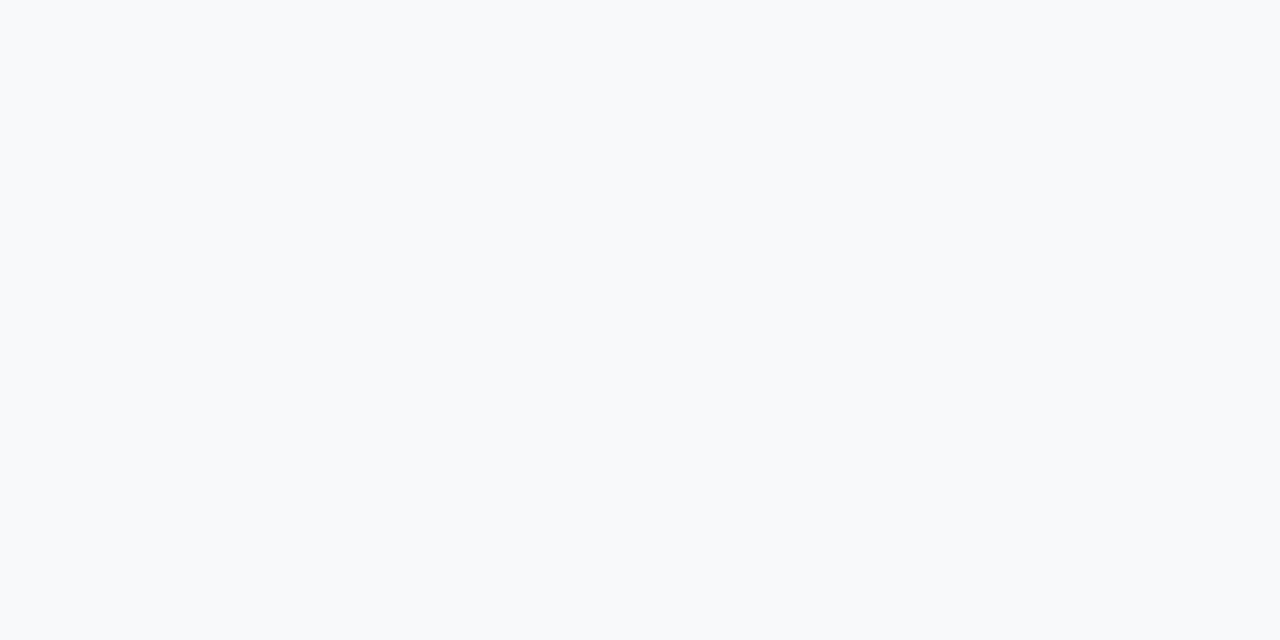
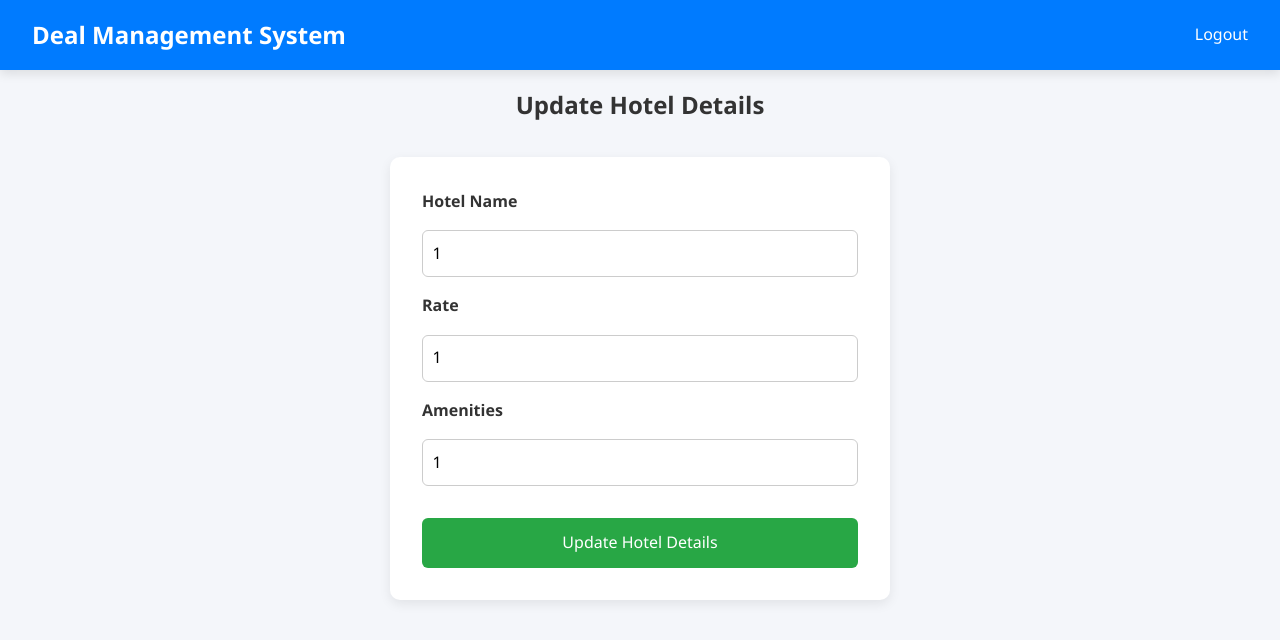
Before and after one commit to SriyanAnuruddha/Deal-Management-System-Frontend-Angular, an Angular app: page /update-hotels/1/1/1/1 in a window 1280 px wide. Before the commit this address led to /. Shown: the top 640 px of the page. Built offline with nearby package versions, Linux system fonts and the light colour scheme.

Commit message:
update hotel endpoint is created

```diff
--- a/src/app/app.routes.ts
+++ b/src/app/app.routes.ts
@@ -6,6 +6,7 @@ import { SignupPage } from './pages/signup-page/signup-page';
 import { ManageHotelsPage } from './pages/manage-hotels-page/manage-hotels-page';
 import { ManageDealsPage } from './pages/manage-deals-page/manage-deals-page';
 import { AddHotelPage } from './pages/add-hotel-page/add-hotel-page';
+import { UpdateHotelPage } from './pages/update-hotel-page/update-hotel-page';
 
 export const routes: Routes = [
   {
@@ -36,4 +37,8 @@ export const routes: Routes = [
     path: 'add-hotels',
     component: AddHotelPage,
   },
+  {
+    path: 'update-hotels/:id/:name/:rate/:amenities',
+    component: UpdateHotelPage,
+  },
 ];
--- a/src/app/components/admin-hotel/admin-hotel.html
+++ b/src/app/components/admin-hotel/admin-hotel.html
@@ -6,7 +6,18 @@
   </div>
 
   <div class="hotel-actions">
-    <button class="update-btn">Update Details</button>
+    <button
+      class="update-btn"
+      [routerLink]="[
+        '/update-hotels',
+        hotel.id,
+        hotel.name,
+        hotel.rate,
+        hotel.amenities
+      ]"
+    >
+      Update Details
+    </button>
     <button class="delete-btn" (click)="deleteHotel()">Delete Hotel</button>
   </div>
 </div>
--- a/src/app/components/admin-hotel/admin-hotel.ts
+++ b/src/app/components/admin-hotel/admin-hotel.ts
@@ -6,6 +6,7 @@ import {
 } from '@angular/common/http';
 import { Observable, of } from 'rxjs';
 import { catchError } from 'rxjs/operators';
+import { RouterLink } from '@angular/router';
 
 interface Hotel {
   id: string;
@@ -23,7 +24,7 @@ interface AuthUser {
 
 @Component({
   selector: 'app-admin-hotel',
-  imports: [],
+  imports: [RouterLink],
   templateUrl: './admin-hotel.html',
   styleUrl: './admin-hotel.scss',
 })
--- a/src/app/pages/manage-hotels-page/manage-hotels-page.html
+++ b/src/app/pages/manage-hotels-page/manage-hotels-page.html
@@ -23,9 +23,5 @@
         <p>No hotels found.</p>
       </div>
     </ng-template>
-
-    <button class="secondary-add-btn" routerLink="/add-hotel">
-      Add New Hotel
-    </button>
   </div>
 </div>
--- /dev/null
+++ b/src/app/pages/update-hotel-page/update-hotel-page.html
@@ -0,0 +1,39 @@
+<app-navbar />
+<h2>Update Hotel Details</h2>
+
+<form (ngSubmit)="updateHotel()" #hotelForm="ngForm">
+  <div *ngIf="apiErrors" class="api-errors">
+    <p *ngIf="apiErrors.Name">{{ apiErrors.Name[0] }}</p>
+    <p *ngIf="apiErrors.Rate">{{ apiErrors.Rate[0] }}</p>
+    <p *ngIf="apiErrors.Amenities">{{ apiErrors.Amenities[0] }}</p>
+    <p *ngIf="apiErrors.general">{{ apiErrors.general }}</p>
+  </div>
+
+  <label for="hotelName">Hotel Name</label>
+  <input
+    type="text"
+    id="hotelName"
+    [(ngModel)]="hotelData.name"
+    name="name"
+    required
+  />
+
+  <label for="rate">Rate</label>
+  <input
+    type="number"
+    id="rate"
+    [(ngModel)]="hotelData.rate"
+    name="rate"
+    required
+  />
+
+  <label for="amenities">Amenities</label>
+  <input
+    type="text"
+    id="amenities"
+    [(ngModel)]="hotelData.amenities"
+    name="amenities"
+  />
+
+  <button type="submit">Update Hotel Details</button>
+</form>
--- /dev/null
+++ b/src/app/pages/update-hotel-page/update-hotel-page.scss
@@ -0,0 +1,71 @@
+:host {
+  display: block;
+  font-family: "Segoe UI", Tahoma, Geneva, Verdana, sans-serif;
+  background-color: #f4f6fa;
+  min-height: 100vh;
+}
+
+h2 {
+  text-align: center;
+  margin-top: 1rem;
+  color: #333;
+}
+
+form {
+  max-width: 500px;
+  margin: 2rem auto;
+  padding: 2rem;
+  background-color: #ffffff;
+  border-radius: 10px;
+  box-shadow: 0 4px 12px rgba(0, 0, 0, 0.08);
+  display: flex;
+  flex-direction: column;
+  gap: 1rem;
+
+  label {
+    font-weight: 600;
+    color: #333;
+  }
+
+  input {
+    padding: 0.6rem;
+    font-size: 1rem;
+    border: 1px solid #ccc;
+    border-radius: 6px;
+
+    &:focus {
+      outline: none;
+      border-color: #007bff;
+      box-shadow: 0 0 0 2px rgba(0, 123, 255, 0.2);
+    }
+  }
+
+  button[type="submit"] {
+    margin-top: 1rem;
+    padding: 0.75rem;
+    background-color: #28a745;
+    color: white;
+    border: none;
+    border-radius: 6px;
+    font-size: 1rem;
+    cursor: pointer;
+    transition: background-color 0.2s;
+
+    &:hover {
+      background-color: #218838;
+    }
+  }
+}
+
+.api-errors {
+  background-color: #ffe0e0;
+  border: 1px solid #f5c2c2;
+  border-radius: 6px;
+  padding: 1rem;
+  color: #b02a37;
+
+  p {
+    margin: 0.25rem 0;
+    font-size: 0.95rem;
+  }
+}
--- /dev/null
+++ b/src/app/pages/update-hotel-page/update-hotel-page.ts
@@ -0,0 +1,136 @@
+import { Component, OnInit } from '@angular/core';
+import { Navbar } from '../../components/navbar/navbar';
+import { ActivatedRoute, Router } from '@angular/router';
+import { CommonModule } from '@angular/common';
+import {
+  HttpClient,
+  HttpHeaders,
+  HttpErrorResponse,
+} from '@angular/common/http';
+import { FormsModule } from '@angular/forms';
+
+@Component({
+  selector: 'app-update-hotel-page',
+  standalone: true,
+  imports: [Navbar, CommonModule, FormsModule],
+  templateUrl: './update-hotel-page.html',
+  styleUrl: './update-hotel-page.scss',
+})
+export class UpdateHotelPage implements OnInit {
+  hotelData: any = null; // Changed to 'any'
+  apiErrors: any = null; // Changed to 'any'
+
+  constructor(
+    private route: ActivatedRoute,
+    private http: HttpClient,
+    private router: Router
+  ) {}
+
+  ngOnInit(): void {
+    const id = this.route.snapshot.paramMap.get('id');
+    const name = this.route.snapshot.paramMap.get('name');
+    const rate = parseFloat(this.route.snapshot.paramMap.get('rate') || '0');
+    const amenities = this.route.snapshot.paramMap.get('amenities');
+
+    if (id && name && !isNaN(rate) && amenities) {
+      this.hotelData = {
+        id: id,
+        name: name,
+        rate: rate,
+        amenities: amenities,
+      };
+    } else {
+      console.error('Incomplete or invalid hotel data received from URL.');
+      this.apiErrors = {
+        general:
+          'Could not load hotel details. Please ensure URL is correct or try again.',
+      };
+    }
+  }
+
+  updateHotel(): void {
+    if (!this.hotelData) {
+      console.error('No hotel data to update.');
+      this.apiErrors = { general: 'No hotel data available for update.' };
+      return;
+    }
+
+    this.apiErrors = null;
+
+    const authUserString = localStorage.getItem('authUser');
+    let authToken: any = null; // Changed to 'any'
+
+    if (authUserString) {
+      try {
+        const authUser: any = JSON.parse(authUserString); // Changed to 'any'
+        authToken = authUser.token;
+      } catch (e) {
+        console.error('Error parsing authUser from localStorage:', e);
+        this.apiErrors = {
+          general: 'Authentication error. Please log in again.',
+        };
+        return;
+      }
+    } else {
+      this.apiErrors = {
+        general: 'Authentication token not found. Please log in.',
+      };
+      return;
+    }
+
+    if (!authToken) {
+      this.apiErrors = {
+        general: 'Authentication token is missing. Please log in.',
+      };
+      return;
+    }
+
+    const headers = new HttpHeaders({
+      'Content-Type': 'application/json',
+      Authorization: `Bearer ${authToken}`,
+    });
+
+    const updateUrl = `https://localhost:7152/api/hotels/${this.hotelData.id}`;
+
+    this.http.put(updateUrl, this.hotelData, { headers }).subscribe({
+      next: (response: any) => {
+        alert(`Hotel "${this.hotelData?.name}" updated successfully!`);
+        this.router.navigate(['/manage-hotels']);
+      },
+      error: (error: HttpErrorResponse) => {
+        // HttpErrorResponse is still useful here for status/message
+        console.error('Error updating hotel:', error);
+
+        if (error.status === 400 && error.error && error.error.errors) {
+          const backendErrors: any = error.error.errors; // Changed to 'any'
+          this.apiErrors = { ...backendErrors };
+
+          // Removed Array.isArray checks. Assumes properties like Name, Rate, Amenities are arrays if they exist.
+          if (this.apiErrors.Name) {
+            this.apiErrors.Name = this.apiErrors.Name[0];
+          }
+          if (this.apiErrors.Rate) {
+            this.apiErrors.Rate = this.apiErrors.Rate[0];
+          }
+          if (this.apiErrors.Amenities) {
+            this.apiErrors.Amenities = this.apiErrors.Amenities[0];
+          }
+
+          alert('Validation Error: Please check the form for invalid input.');
+        } else if (error.status === 401) {
+          this.apiErrors = { general: 'Unauthorized: Please log in again.' };
+        } else if (error.status === 403) {
+          this.apiErrors = {
+            general: 'Forbidden: You do not have permission to update hotels.',
+          };
+        } else if (error.message) {
+          this.apiErrors = { general: `Error: ${error.message}` };
+        } else {
+          this.apiErrors = {
+            general: 'Failed to update hotel. Please try again.',
+          };
+        }
+      },
+    });
+  }
+}
```
Also changed, not shown: 1 other file (tests, documents, lock files or other folders).
